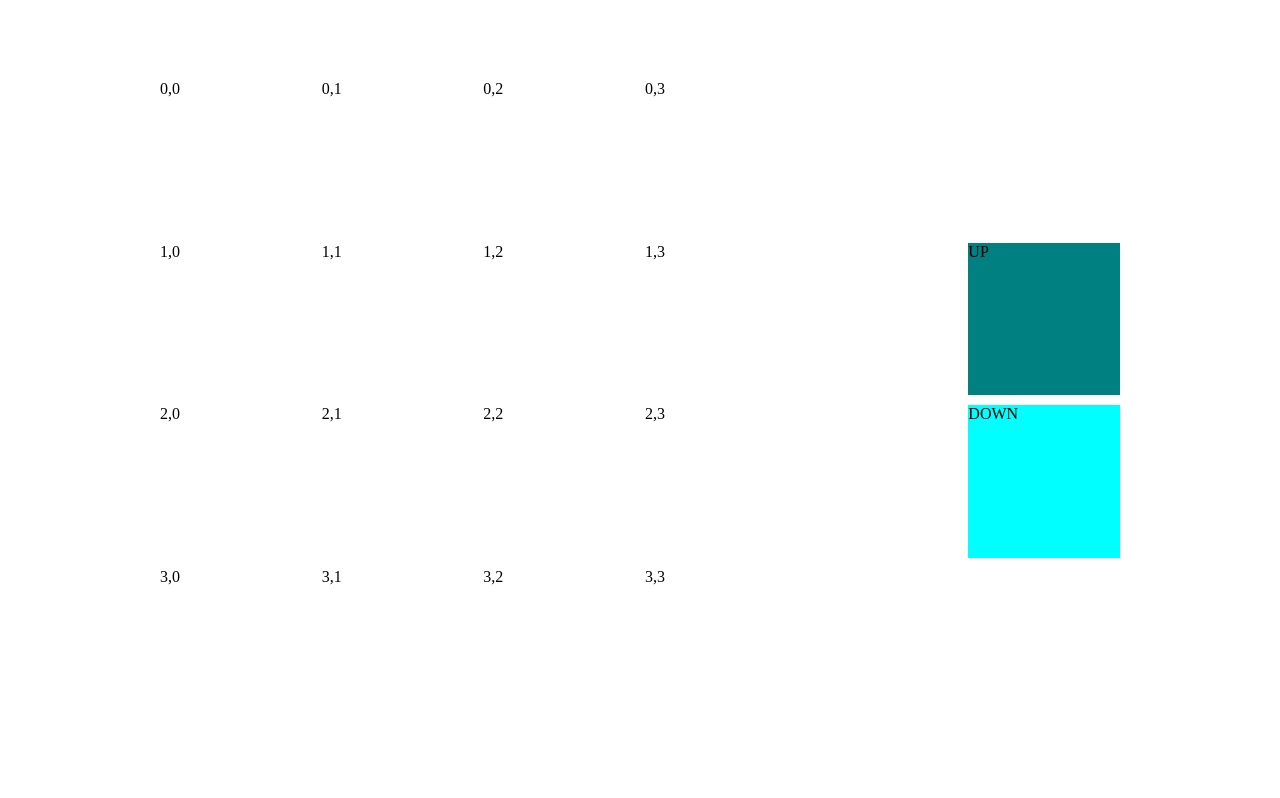
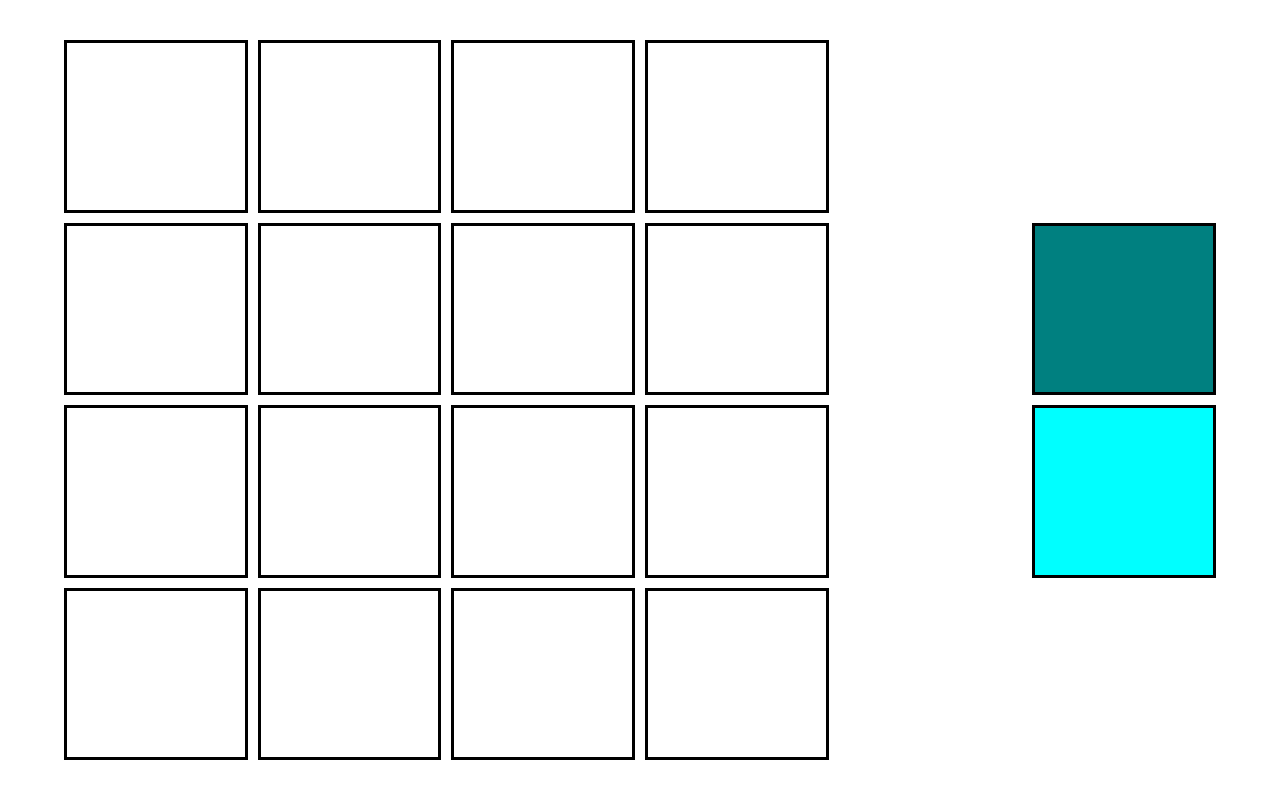
Before and after one commit to bradshjg/flipadelphia, a React (Vite) app in the folder web-local/: page / in a window 1280 px wide. Built offline with nearby package versions, Linux system fonts and the light colour scheme.

Commit message:
no longer stickler for aspect ratio!

```diff
--- a/web-local/src/App.tsx
+++ b/web-local/src/App.tsx
@@ -39,23 +39,19 @@ function App() {
                 return <div
                   key={`${i}${j}`}
                   className='tile'
-                  style={{gridRowStart: i+1, gridColumnStart: j+1}}
-                >
-                  {i},{j}
-                </div>
+                  style={{gridRowStart: i+1, gridColumnStart: j+1, border: 'solid'}}
+                />
               })
             })
           }
-          <div className='sideboard-up' style={{backgroundColor: 'teal'}}>UP</div>
-          <div className='sideboard-down' style={{backgroundColor: 'aqua'}}>DOWN</div>
+          <div className='sideboard-up' style={{backgroundColor: 'teal', border: 'solid'}} />
+          <div className='sideboard-down' style={{backgroundColor: 'aqua', border: 'solid'}} />
         </div>
       </div>
       <style>{`
         @media (min-aspect-ratio: 1/1) {
           .board {
             grid: repeat(4, minmax(0, 1fr)) / repeat(6, minmax(0, 1fr));
-            aspect-ratio: 6/4;
-            height: 80%;
           }
 
           .sideboard-up {
@@ -72,8 +68,6 @@ function App() {
         @media not all and (min-aspect-ratio: 1/1) {
           .board {
             grid: repeat(6, minmax(0, 1fr)) / repeat(4, minmax(0, 1fr));
-            aspect-ratio: 4/6;
-            width: 80%;
           }
 
           .sideboard-up {
@@ -90,8 +84,8 @@ function App() {
         .board {
           display: grid;
           gap: 10px;
-          max-width: 100%;
-          max-height: 100%;
+          width: 90%;
+          height: 90%;
         }
       `}</style>
     </>
```
